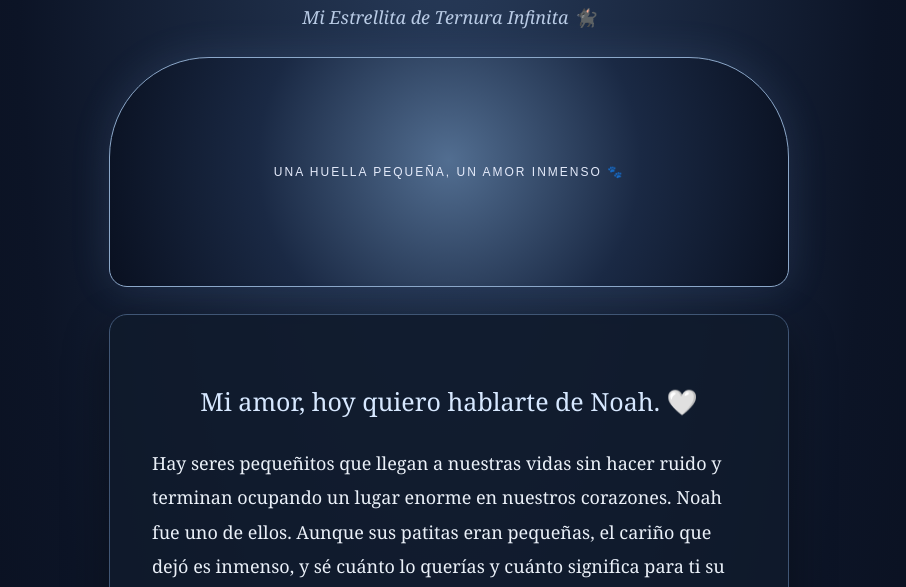
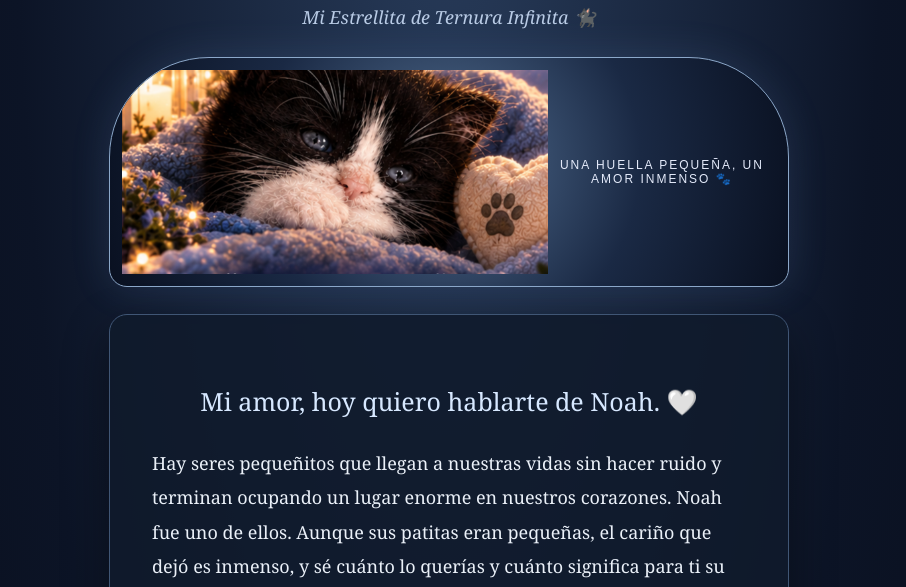
Before and after one commit to j8753741-eng/Jueves-15-de-octubre-del-2026---carta, a plain HTML site: page index.html in a window 1280 px wide. Shown: the part 213-800 px from the top of the page, without its empty margins (191-1097 px from the left). Drawn offline with Linux system fonts and the light colour scheme.

Commit message:
Add image of Noah to index.html

```diff
--- a/index.html
+++ b/index.html
@@ -32,6 +32,7 @@ footer{text-align:center;margin-top:25px;color:#9cb4d2;font-size:14px;line-heigh
 </header>
 <div class="photo">
 <!-- OPCIONAL: coloca aquí una imagen especial de Noah -->
+  <img src="IMG_20261019_135740.png" alt="noah">
 UNA HUELLA PEQUEÑA, UN AMOR INMENSO 🐾
 </div>
 <article>
```
